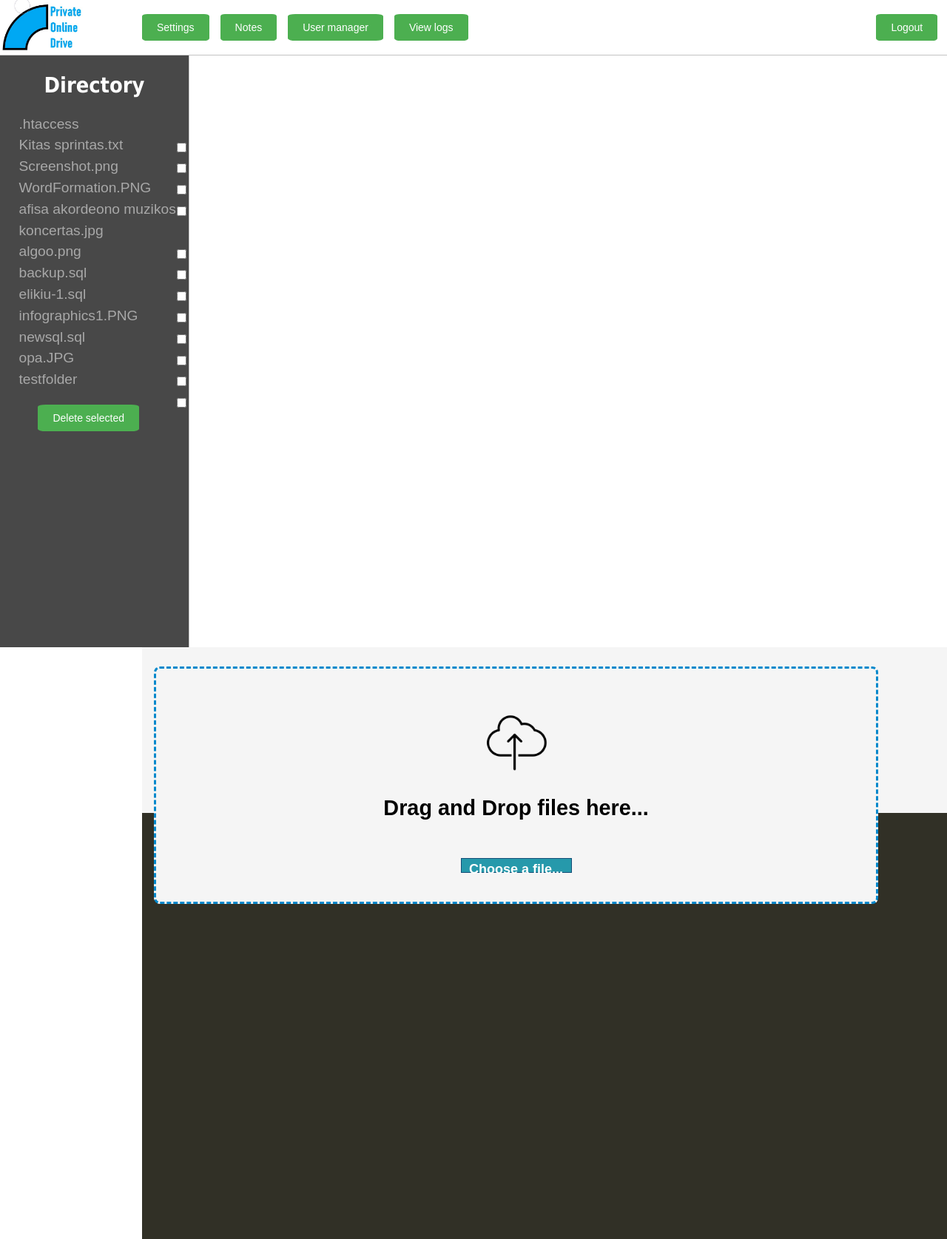
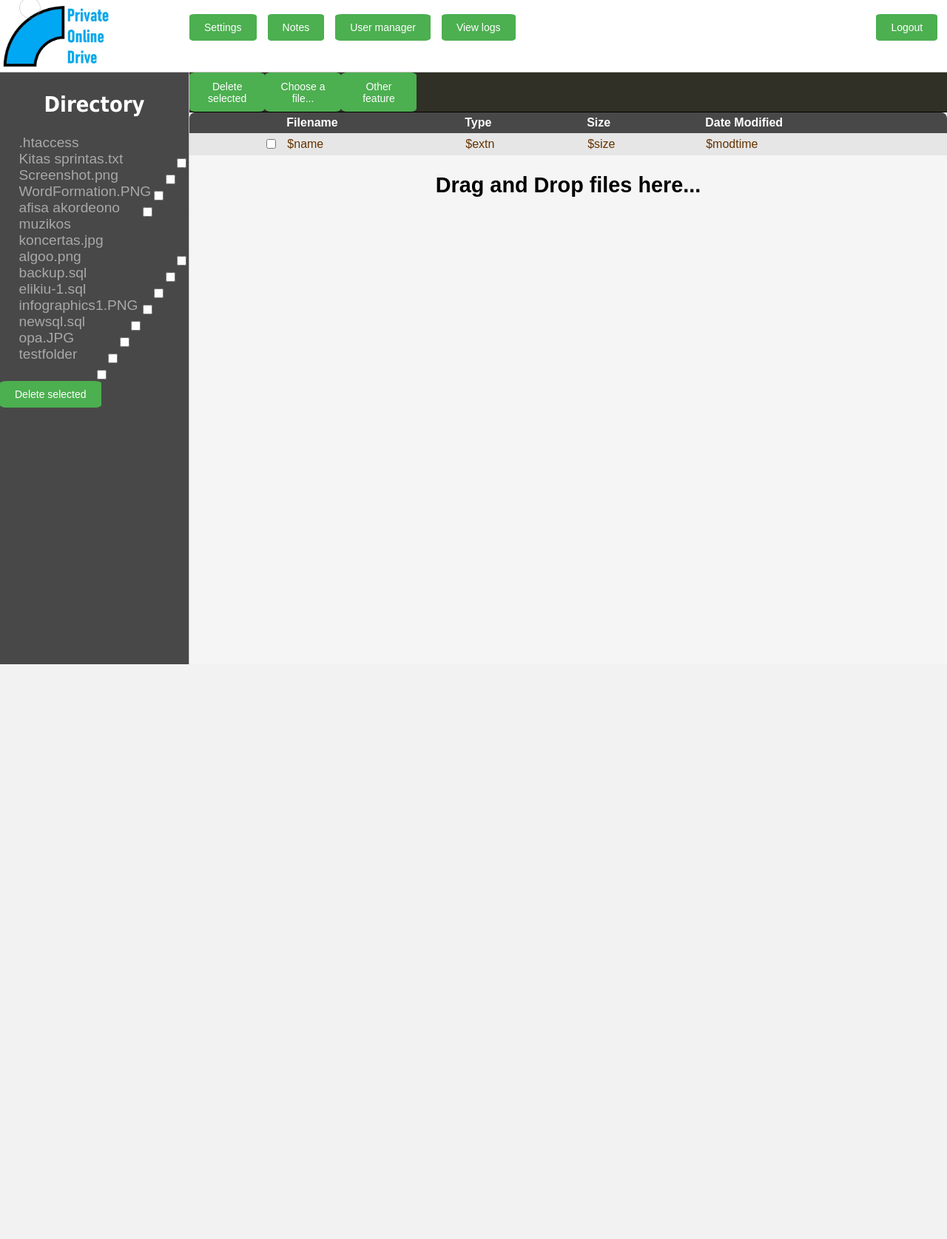
Before and after one commit to kasteckis/Private-online-drive, a PHP site: page /manager in a window 1280 px wide. Shown: the whole page at 74% size. After the commit the page ends 898 px from the top, so only its background shows below. Run offline with PHP 8.4, Linux system fonts and the light colour scheme; a user stored in the database is signed in; some libraries are stand-ins or nearby versions.

Commit message:
Worked on some design, functionality should still work like it used to

```diff
--- a/css/styleManager.css
+++ b/css/styleManager.css
@@ -1,39 +1,40 @@
-*{
+* {
   box-sizing: border-box;
 }
+
 body {
   margin: 0;
   padding: 0;
   font-family: 'Muli', sans-serif;
   font-size: 120%;
-  line-height: 1.5em;
-}
-.container{
-    width:100%;
-    margin:auto;
-    overflow:hidden;
 }
 
-.header{
+.container {
+  width: 100%;
+  margin: auto;
+  overflow: hidden;
+}
+
+.header {
   /* background-color: #f4f4f4; */
   width: 100%;
   border-bottom: 1px solid #c3c3c3;
-    position:relative;
-    margin:auto;
+  position: relative;
+  margin: auto;
   overflow: hidden;
 }
 
-.logo{
+.logo {
   float: left;
-    width: 15%;
+  width: 20%;
 }
 
 .logo-img {
   width: 60%;
 }
 
-.btn-logout{
-  float:right;
+.btn-logout {
+  float: right;
 }
 
 /* .greeting{
@@ -44,32 +45,31 @@ body {
     padding: 20px;
     box-sizing: border-box;
  } */
-
 .navigation-container {
   width: 100%;
   position: relative;
   overflow: hidden;
-
 }
 
-ul.link-list{
+ul.link-list {
   margin: 0;
   padding: 0;
   list-style: none;
-  text-align:center;
+  text-align: center;
   position: relative;
   display: inline-flex;
 }
 
-.btn-place{
+.btn-place {
   padding: 1.5% 1% 0 0;
 }
 
-.link-list li{
+.link-list li {
   margin-right: 15px;
 }
 
-button{
+button {
+  font-family: 'Muli', sans-serif;
   background-color: #4CAF50;
   border: none;
   border-radius: 8%;
@@ -82,34 +82,14 @@ button{
   cursor: pointer;
 }
 
-.directory-container{
-    width:15%;
-    height:100%;
+.directory-container {
+  width: 15%;
+  height: 100%;
   background-color: salmon;
   float: left;
   padding: 5px;
   box-sizing: border-box;
 }
-
-.maindisplay{
-    width:85%;
-    height:100%;
-    background-color: rgb(49, 48, 38);
-    float: right;
-}
-
-.upload{
-    width:100%;
-    height:28%;
-    background-color: #F0FFFF;
-}
-
-.icons{
-    width:100%;
-    height:80%;
-    background-color: #f4f4f4;
-}
-
 
 /*.greeting button{
     float: right;
@@ -133,19 +113,14 @@ button{
     font-size: 32px;
     margin-left: 15px;
 } */
-
 /* Sidebar navigation */
-.file-nav-container{
-    width:20%;
-    height:100%;
+.file-nav-container {
+  width: 20%;
+  height: 100%;
   background-color: #484848;
   float: left;
   box-sizing: border-box;
   border-right: 1px solid #c3c3c3;
-}
-
-.btn-delete-file{
-  text-align:center;
 }
 
 .file-nav-container h2 {
@@ -153,31 +128,29 @@ button{
   text-align: center;
   font-weight: bold;
   margin-top: 10%;
-    color:white;
+  color: white;
 }
-
 
 ul.file-nav-list {
   list-style-type: none;
-  padding:0;
+  padding: 0;
   width: 100%;
 }
 
 .file-nav-list a {
-  padding-left:10%;
+  padding-left: 10%;
 }
 
-.file-nav-list input{
+.file-nav-list input {
   display: flex;
-  margin:4% 1% 1% 0;
+  margin: 4% 1% 1% 0;
 }
 
 /* .file-nav-list a{
   padding: 2% 70% 2% 2%;
 } */
-
-.file-nav-list a{
-  display:block;
+.file-nav-list a {
+  display: block;
   text-decoration: none;
   cursor: pointer;
   outline: none;
@@ -190,21 +163,90 @@ ul.file-nav-list {
   background: #484848;
 }
 
-.file-nav-list a:hover{
+.file-nav-list a:hover {
   background: #787878;
-  color:white;
-  cursor:pointer;
+  color: white;
+  cursor: pointer;
 }
 
-.nav-checkbox{
-  float:right;
+.nav-checkbox {
+  float: right;
 }
 
-.upload{
-    padding-top: 10px;
+/* Main display */
+.main-display {
+  width: 80%;
+  height: 100%;
+  background-color: rgb(49, 48, 38);
+  float: right;
 }
 
-.upload input{
+.display-menu {
+  border-bottom: 1px solid black;
+}
+
+.display-menu ul {
+  list-style-type: none;
+  margin: 0;
+  padding: 0;
+  overflow: hidden;
+}
+
+.display-menu li {
+  float: left;
+  width:10%;
+}
+
+.btn-display-menu{
+  padding:10%;
+}
+
+.inputfile {
+  width: 0.1px;
+  height: 0.1px;
+  opacity: 0;
+  overflow: hidden;
+  position: absolute;
+  z-index: -1;
+}
+
+.inputfile+label {
+  background-color: #4CAF50;
+  border: none;
+  border-radius: 8%;
+  color: white;
+  padding: 10% 11%;
+  text-align: center;
+  text-decoration: none;
+  display: inline-block;
+  font-size: 14px;
+  cursor: pointer;
+}
+
+/* .inputfile:focus+label {
+  outline: 1px dotted #000;
+  outline: -webkit-focus-ring-color auto 5px;
+} */
+
+/* .inputfile:focus+label,
+.inputfile+label:hover {
+  background-color: #228999;
+} */
+
+.upload {
+  width: 100%;
+  height: 100%;
+  background-color: #f5f5f5;
+  /* padding-top: 10px; */
+}
+
+
+/* .icons{
+    width:100%;
+    height:80%;
+    background-color: #f4f4f4;
+} */
+/* .upload input {
   background-color: #4CAF50;
   border: none;
   color: white;
@@ -214,11 +256,10 @@ ul.file-nav-list {
   display: inline-block;
   font-size: 12px;
   cursor: pointer;
-
   box-sizing: border-box;
 }
 
-.upload button{
+.upload button {
   background-color: #5F9EA0;
   border: none;
   color: white;
@@ -228,16 +269,15 @@ ul.file-nav-list {
   display: inline-block;
   font-size: 12px;
   cursor: pointer;
+  box-sizing: border-box;
+} */
 
-    box-sizing: border-box;
-}
 #dropZone {
-  border: 3px dashed #0088cc;
-  padding: 50px;
-  width: 90%;
-  height: 150%;
+  /* padding: 50px; */
+  width: 100%;
+  /* height: 150%;
   margin-top: 20px;
-  margin: 16px;
+  margin: 16px; */
   text-align: center;
   border-radius: 8px;
   overflow: hidden;
@@ -246,39 +286,25 @@ ul.file-nav-list {
   display: block;
   position: relative;
 }
-.inputfile {
-width: 0.1px;
-height: 0.1px;
-opacity: 0;
-overflow: hidden;
-position: absolute;
-z-index: -1;
+
+#img-upload {
+  width: 10%;
+  display: none;
 }
 
-.inputfile + label {
-  font-size: 1.25em;
-  font-weight: 700;
-  color: white;
-  background-color: #2699ab;
-  display: inline-block;
-  cursor: pointer;
-  border: solid;
-  border-width: 1px;
-  border-color: #124d77;
-  width: 150px;
-  height: 20px;
-  text-align: center;
-  font-size: 18px;
-}
-.inputfile:focus + label {
-outline: 1px dotted #000;
-outline: -webkit-focus-ring-color auto 5px;
+#progressBar {
+  display: none;
 }
 
-.inputfile:focus + label,
-.inputfile + label:hover {
-  background-color: #228999;
+#progress {
+  display: none;
 }
+
+#error {
+  color: red;
+  display: none;
+}
+
 
 #dropZone:after,
 #dropZone:before {
@@ -295,13 +321,11 @@ border-radius: 8px 8px 0 0;
 
 #dropZone:before {
   z-index: -1;
-background: repeating-linear-gradient(
-  45deg,
+  background: repeating-linear-gradient(45deg,
     transparent,
     transparent 5%,
     black 5%,
-  black 10%
-);
+    black 10%);
   opacity: 0;
   transition: 0.5s;
 }
@@ -309,6 +333,7 @@ transition: 0.5s;
 #dropZone.fileHover:before {
   opacity: 0.25;
 }
+
 #files {
   border: 1px dotted #0088cc;
   padding: 20px;
@@ -316,21 +341,129 @@ opacity: 0.25;
   display: none;
 }
 
-#error {
-  color: red;
-  display: none;
-}
+
+
 #dropZone.fileHover {
   box-shadow: 0 0 16px blue;
+  border: 3px dashed #0088cc;
 }
-#progressBar {
-  display: none;
+
+
+/* Table style */
+table {
+	/* background-color: #F3F3F3; */
+	border-collapse: collapse;
+	width: 100%;
+  margin:0;
 }
-#progress {
-  display: none;
+
+th {
+	background-color: #484848;
+	color: #FFF;
+	padding: 5px 10px;
 }
-.upload{
-    width:100%;
-    height:28%;
-    background-color: #f5f5f5;
+
+th small {
+	font-size: 9px;
 }
+
+td, th {
+	text-align: left;
+}
+
+a {
+	text-decoration: none;
+}
+
+td a {
+	color: #663300;
+	display: block;
+	padding: 5px 10px;
+}
+th a {
+	padding-left: 0
+}
+
+td:first-of-type a {
+	background: url(./.images/file.png) no-repeat 10px 50%;
+	padding-left: 35px;
+}
+th:first-of-type {
+	padding-left: 35px;
+}
+
+td:not(:first-of-type) a {
+	background-image: none !important;
+}
+
+tr:nth-of-type(odd) {
+	background-color: #E6E6E6;
+}
+
+tr:hover td {
+	background-color:#CACACA;
+}
+
+tr:hover td a {
+	color: #000;
+}
+
+/* icons for file types (icons by famfamfam) */
+
+/* images */
+table tr td:first-of-type a[href$=".jpg"],
+table tr td:first-of-type a[href$=".png"],
+table tr td:first-of-type a[href$=".gif"],
+table tr td:first-of-type a[href$=".svg"],
+table tr td:first-of-type a[href$=".jpeg"]
+{background-image: url(../images/file-icons/image.png);}
+
+/* zips */
+table tr td:first-of-type a[href$=".zip"]
+{background-image: url(../images/file-icons/zip.png);}
+
+/* css */
+table tr td:first-of-type a[href$=".css"]
+{background-image: url(../images/file-icons/css.png);}
+
+/* docs */
+table tr td:first-of-type a[href$=".doc"],
+table tr td:first-of-type a[href$=".docx"],
+table tr td:first-of-type a[href$=".ppt"],
+table tr td:first-of-type a[href$=".pptx"],
+table tr td:first-of-type a[href$=".pps"],
+table tr td:first-of-type a[href$=".ppsx"],
+table tr td:first-of-type a[href$=".xls"],
+table tr td:first-of-type a[href$=".xlsx"]
+{background-image: url(../images/file-icons/office.png)}
+
+/* videos */
+table tr td:first-of-type a[href$=".avi"],
+table tr td:first-of-type a[href$=".wmv"],
+table tr td:first-of-type a[href$=".mp4"],
+table tr td:first-of-type a[href$=".mov"],
+table tr td:first-of-type a[href$=".m4a"]
+{background-image: url(../images/file-icons/video.png);}
+
+/* audio */
+table tr td:first-of-type a[href$=".mp3"],
+table tr td:first-of-type a[href$=".ogg"],
+table tr td:first-of-type a[href$=".aac"],
+table tr td:first-of-type a[href$=".wma"]
+{background-image: url(../images/file-icons/audio.png);}
+
+/* web pages */
+table tr td:first-of-type a[href$=".html"],
+table tr td:first-of-type a[href$=".htm"],
+table tr td:first-of-type a[href$=".xml"]
+{background-image: url(../images/file-icons/xml.png);}
+
+table tr td:first-of-type a[href$=".php"]
+{background-image: url(../images/file-icons/php.png);}
+
+table tr td:first-of-type a[href$=".js"]
+{background-image: url(../images/file-icons/script.png);}
+
+/* directories */
+table tr.dir td:first-of-type a
+{background-image: url(../images/file-icons/folder.png);}
--- a/manager.php
+++ b/manager.php
@@ -84,23 +84,54 @@
 
 
 
-			<div class="maindisplay">
+			<div class="main-display">
+				<form method='POST'>
+					<div class="display-menu">
+						<ul>
+							<li>
+								<button class="btn-display-menu" type='submit' name='delete'>Delete selected</button>
+							</li>
+							<li>
+								<input type="file" id="fileupload" class="inputfile" name="attachments[]" multiple onchange="addFiles(event)">
+								<label for="fileupload"> Choose a file... </label>
+							</li>
+							<li>
+								<button class="btn-display-menu">Other feature</button>
+							</li>
+						</ul>
+					</div>
+
 				<div class="upload">
-
 					<!-- //Failo įkelimas į serverinę -->
-          <div id="dropZone" ondragover="overrideDefault(event);fileHover();"
-          ondragenter="overrideDefault(event);fileHover();"
-          ondragleave="overrideDefault(event);fileHoverEnd();"
-          ondrop="overrideDefault(event);fileHoverEnd();addFiles(event)">
-            <img src="images/upload.png" alt="uploadpic" width="100px" height="100px">
-            <h2 id=fileLabelText>Drag and Drop files here...</h2><br>
-            <input type="file" id="fileupload" class="inputfile" name="attachments[]" multiple onchange="addFiles(event)">
-            <label for="fileupload"> Choose a file... </label><br><br><br>
+					<div id="dropZone" ondragover="overrideDefault(event);fileHover();" ondragenter="overrideDefault(event);fileHover();" ondragleave="overrideDefault(event);fileHoverEnd();" ondrop="overrideDefault(event);fileHoverEnd();addFiles(event)">
             <progress id="progressBar" value="0" max="100"></progress>
-            <h3 id="progress"></h3><br><br><br><br>
-            <h3 id="error"></h3><br><br>
+            <h3 id="progress"></h3>
+            <h3 id="error"></h3>
+            <!-- <img id="img-upload" src="images/upload.png" alt="uploadpic"> -->
+            <table class="sortable">
+              <thead>
+                <tr>
+									<th></th>
+                  <th>Filename</th>
+                  <th>Type</th>
+                <th>Size</th>
+                <th>Date Modified</th>
+                </tr>
+              </thead>
+              <tbody>
+                <tr class="table-row">
+									<td>
+										<input class='nav-checkbox' type='checkbox'>
+									</td>
+            			<td><a>$name</a></td>
+                  <td><a>$extn</a></td>
+            			<td ><a>$size</a></td>
+            			<td ><a>$modtime</a></td>
+            		</tr>
+              </tbody>
+            </table>
+						<h2 id=fileLabelText>Drag and Drop files here...</h2>
           </div>
-          <br><br><br>
 
 					<?php
 						/*
@@ -146,7 +177,9 @@
 ?>
 
 	</div>
+</div>
 	<script src="js/fileUpload.js"></script>
+	<!-- <script src="js/.sorttable.js"></script> -->
 </body>
 
 </html>
```
Also changed, not shown: images/file-icons/index.php (added, +276 -0 lines), js/fileUpload.js (+5 -4 lines), images/file-icons/css.png (added), images/file-icons/file.png (added), images/file-icons/folder.png (added), images/file-icons/image.png (added), images/file-icons/office.png (added), images/file-icons/php.png (added), images/file-icons/script.png (added), images/file-icons/sound.png (added), images/file-icons/video.png (added), images/file-icons/word.png (added), images/file-icons/xml.png (added), images/file-icons/zip.png (added). Lines whose indentation alone changed are shown as unchanged.
